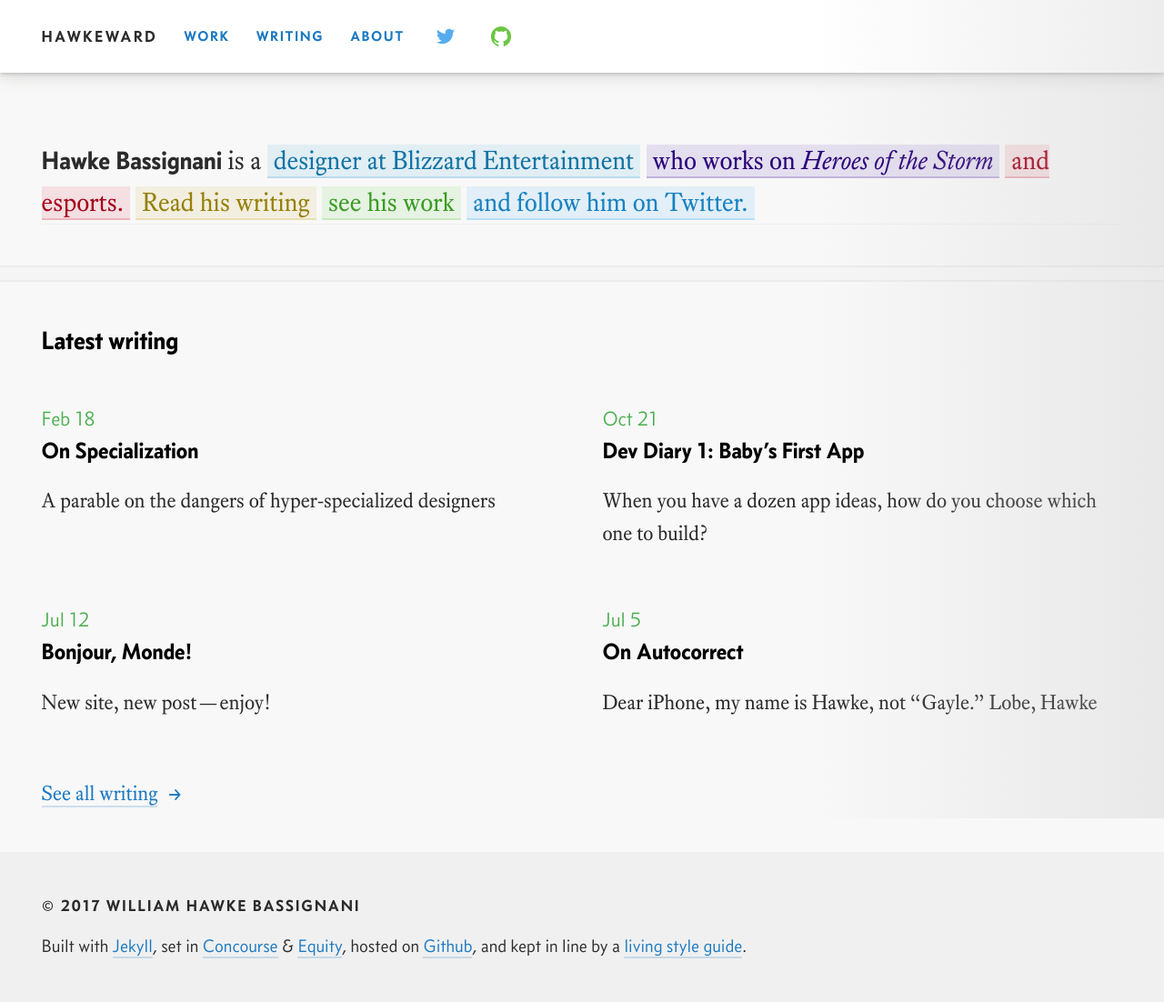
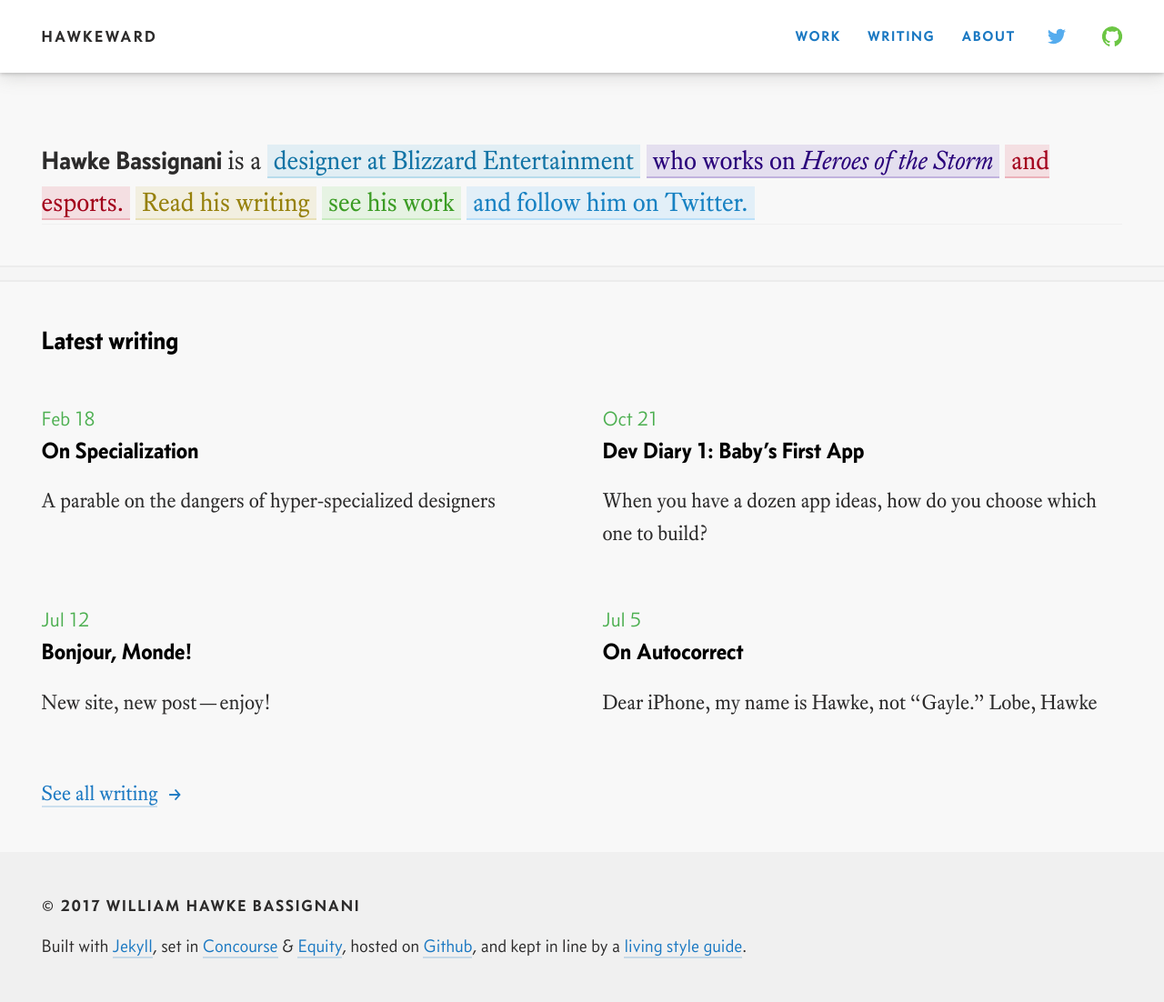
Before and after one commit to whbassignani/whbassignani.github.io, a Jekyll site: the page built from index.html, in a window 1280 px wide. Shown: the whole page at 91% size. Built offline with Jekyll 4.4.1, drawn with Linux system fonts in a browser that asks for light colours.

Commit message:
Finished the new navigation, for now

```diff
--- a/_includes/header.html
+++ b/_includes/header.html
@@ -2,12 +2,14 @@
 
 <div id="wrapper">
 
-<div class="header-carousel">
-  <header id="header" class="container header-carousel-item">
+<div class="header-wrapper">
+  <header id="header" class="container">
     <a href="/" class="header-title">
       <h1>Hawkeward</h1>
     </a>
 
 {% include nav.html %}
   </header>
+
+  <div class="header-right-shadow"></div>
 </div>
--- a/_includes/html-end.html
+++ b/_includes/html-end.html
@@ -1,5 +1,4 @@
 <script src="/js/vendor/jquery-3.1.1.min.js"></script>
-<script src="/js/vendor/flickity.pkgd.min.js"></script>
 <script src="/js/main.js"></script>
 
 </body>
--- a/scss/_header.scss
+++ b/scss/_header.scss
@@ -1,54 +1,50 @@
+.header-wrapper {
+  position: relative;
+}
+
 #header {
   @include flexbox;
   @include align-items(center);
-  @include justify-content(space-between);
+  @include justify-content(flex-start);
+  background-color: $color-background-header;
+  box-shadow:
+    0 rem(1px) rem(4px) rgba($color-ui-medium, 0.4),
+    0 rem(4px) rem(16px) rgba($color-ui-medium, 0.2);
+  overflow-x: auto;
   padding-bottom: size(-2);
   padding-top: size(-2);
+  width: 100%;
+  -webkit-overflow-scrolling: touch;
+  -ms-overflow-style: -ms-autohiding-scrollbar;
+
+  &::-webkit-scrollbar {
+    display: none;
+  }
 
   @media ($bp-when-drawer-expands) {
-
+    @include justify-content(space-between);
   }
 }
 
 .header-title {
   @include bold-spaced-type;
-  // @include transform(translateY(rem(1px)));
   border-bottom: 0;
   color: $color-ui-dark;
   display: inline-block;
   line-height: 1;
-  padding: size(-6) size(-6) size(-6) 0;
+  padding: size(-6) 0;
 
   h1 {
     color: inherit;
     font-size: size(-2);
-    // font-weight: normal;
     margin: 0;
   }
-
-
-
-  // @media ($bp-when-drawer-expands) {
-  //   padding: size(-3);
-  //
-  //   h1 {
-  //     // @include bold-spaced-type;
-  //     font-size: size(-1);
-  //   }
-  // }
 }
 
-.flickity-viewport {
-  background-color: $color-background-header;
-  box-shadow:
-    0 rem(1px) rem(4px) rgba($color-ui-medium, 0.4),
-    0 rem(4px) rem(16px) rgba($color-ui-medium, 0.2);
-  width: 100%;
-
-  &::after {
+.header-right-shadow {
   background-image: linear-gradient(
     to left,
-      rgba($color-ui-light, 0.3),
+    rgba($color-ui-light, 0.4),
     rgba($color-ui-light, 0)
   );
   content: '';
@@ -59,17 +55,8 @@
   right: 0;
   top: 0;
   width: 30%;
+
+  @media ($bp-when-drawer-expands) {
+    display: none;
   }
 }
-
-.flickity-slider {
-  // width: 100%;
-  width: 500px;
-}
-
-.header-carousel {
-
-}
-
-.header-carousel-item {
-}
--- a/scss/_nav.scss
+++ b/scss/_nav.scss
@@ -1,5 +1,11 @@
 #Nav {
+  padding: 0 size(2) 0 size(-6);
 
+  @media ($bp-when-drawer-expands) {
+    margin-right: -#{size(-3)};
+    padding-left: 0;
+    padding-right: 0;
+  }
 }
 
 .nav-links {
@@ -41,10 +47,6 @@
       fill: $color-interactive-active;
     }
   }
-
-  @media ($bp-when-drawer-expands) {
-
-  }
 }
 
 .nav-link-icon {
@@ -62,7 +64,7 @@
 
 .nav-link-text {
   display: inline-block;
-  transform: translateY(rem(1px));
+  transform: translateY(rem(0.5px));
 
   @media ($bp-m) {
     transform: none;
@@ -85,21 +87,13 @@
     }
   }
 
-    .nav-link.nav-link--twitter {
-      svg {
-        fill: $color-brand-twitter;
-      }
-    }
+  .nav-link.nav-link--twitter svg {
+    fill: $color-brand-twitter;
+  }
 
-    .nav-link.nav-link--github {
-      svg {
-        fill: $color-brand-github;
-      }
-    }
-
-    @media ($bp-when-drawer-expands) {
-//
-    }
+  .nav-link.nav-link--github svg {
+    fill: $color-brand-github;
+  }
 
 .nav-link.is-current-page,
 .nav-link.is-current-page:visited {
@@ -109,8 +103,4 @@
   &:hover {
     color: $color-interactive-hover;
   }
-
-  @media ($bp-when-drawer-expands) {
-
-  }
 }
--- a/scss/globals/_variables.scss
+++ b/scss/globals/_variables.scss
@@ -75,8 +75,6 @@
 // Layout
 $border-width:                2px;
 $border-radius:               6px;
-$toolbar-height:              2.5rem;
-$toolbar-button-width:        2.7rem;
 $nav-width-drawer:            13rem;
 $nav-width-sidebar:           12rem;
 $max-width-narrow:            33rem;
```
Lines whose indentation alone changed are shown as unchanged.
